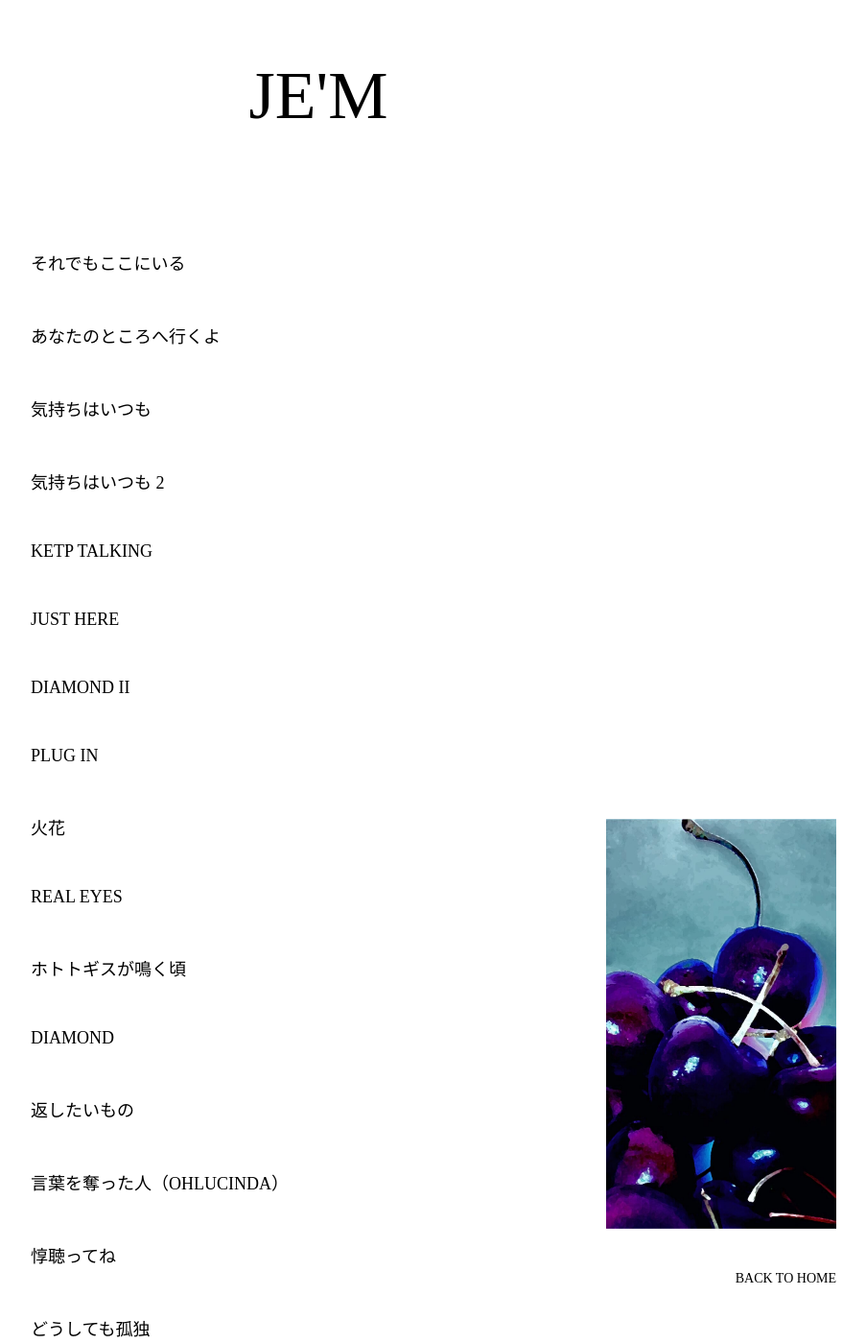
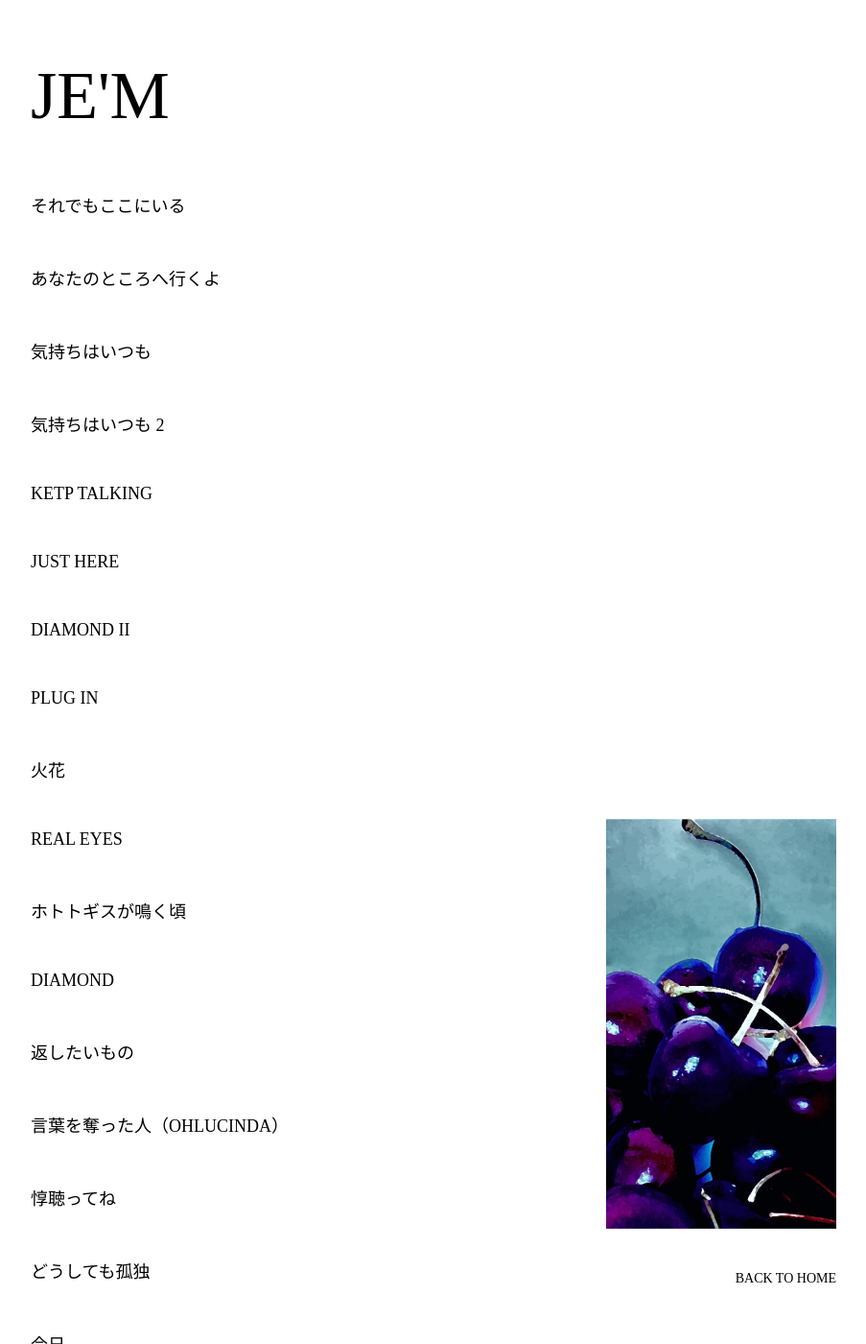
Before and after one commit to ohlucinda/jemlyrics, a Jekyll site: the page built from lyrics.md, in a window 1280 px wide and 1400 px high. Shown: the whole window at 96% size, without its empty margins (308-1211 px from the left). Built offline with Jekyll 4.4.1, drawn with Linux system fonts in a browser that asks for light colours; some web fonts are replaced.

Commit message:
Update titles.html

```diff
--- a/_layouts/titles.html
+++ b/_layouts/titles.html
@@ -16,24 +16,33 @@
 
 a { text-decoration: none; color: inherit; }
 
+/* 全体 */
 .page-wrap {
   min-height: 100vh;
   display: flex;
   flex-direction: column;
   align-items: center;
-  padding: 60px 40px 100px;   /* ←ここ戻す（重要） */
+  padding: 60px 40px 100px;
   gap: 120px;
 }
 
-.site-header a { font-size: 70px; }
+/* 共通の軸 */
+.inner {
+  width: 600px;
+  max-width: 90%;
+}
 
+/* タイトル */
+.site-header a {
+  font-size: 70px;
+}
+
+/* リスト */
 .list {
   display: flex;
   flex-direction: column;
-  align-items: flex-start;
   gap: 50px;
-  width: 60%;
-  margin-left: 10%;
+  margin-top: 60px;
 }
 
 .list a { font-size: 18px; }
@@ -59,16 +68,12 @@
 
 /* iPad */
 @media (max-width: 1024px) {
-  .art {
-    width: 200px;
-  }
+  .art { width: 200px; }
 }
 
 /* iPad mini / スマホ */
 @media (max-width: 820px) {
-  .art {
-    display: none;
-  }
+  .art { display: none; }
 }
 
 /* スマホ */
@@ -76,25 +81,19 @@
   .page-wrap { padding: 40px 24px 100px; gap: 50px; }
   .site-header a { font-size: 50px; }
 
-  .list {
-    width: 100%;
-    margin-left: 0;
-    padding-left: 0%;
-    gap: 30px;
-  }
-
+  .list { gap: 30px; }
   .list a { font-size: 16px; }
 
-  .back { bottom: 60px; right: 24px; }
-  .back a { font-size: 14px; }
+  .back { right: 24px; }
 }
 </style>
-
 </head>
 
 <body>
 
 <div class="page-wrap">
+
+  <div class="inner">
 
     <div class="site-header">
       <a href="{{ '/' | relative_url }}">JE'M</a>
@@ -108,6 +107,8 @@
 
   </div>
 
+</div>
+
 <img src="{{ '/che-EDIT.jpg' | relative_url }}" class="art">
 
 <div class="back">
```
Lines whose indentation alone changed are shown as unchanged.
